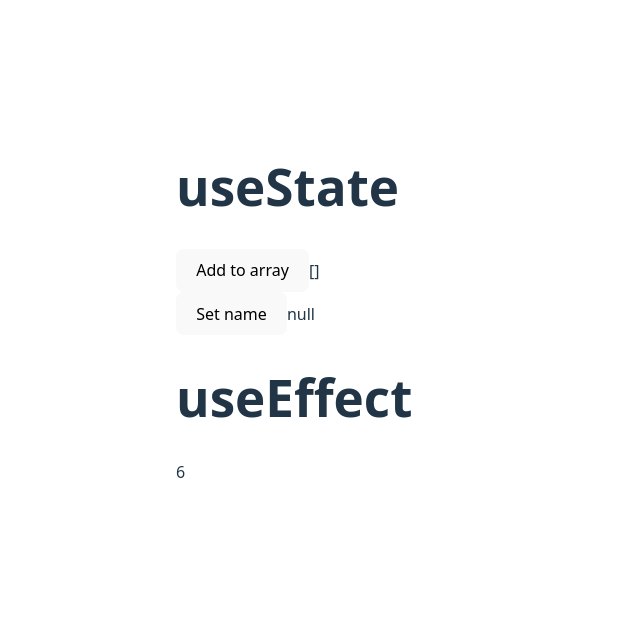
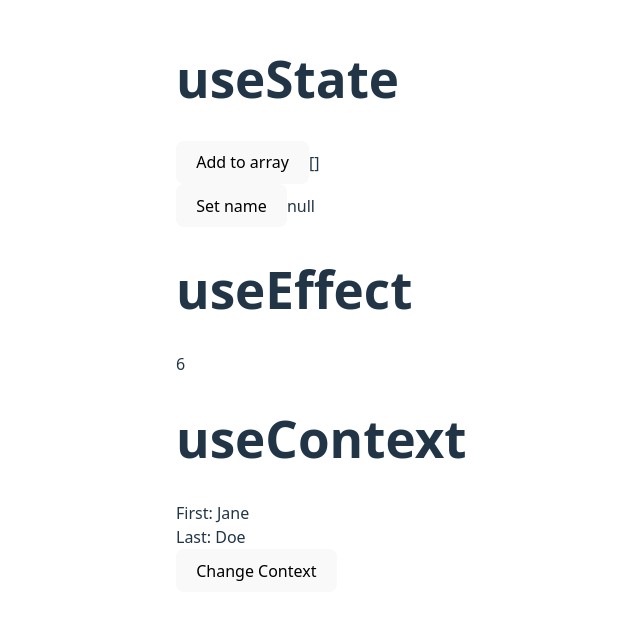
Before and after one commit to LHH2904/ReactHook-TypeScript, a React (Vite) app: page / in a window 1280 px wide. Shown: the part 112-732 px from the top of the page, without its empty margins (64-704 px from the left). Built offline with nearby package versions, Linux system fonts and the light colour scheme.

Commit message:
useContext

```diff
--- a/src/App.tsx
+++ b/src/App.tsx
@@ -1,5 +1,6 @@
 import UseState from "./components/UseState.tsx";
 import UseEffect from "./components/UseEffect.tsx";
+import UseContext from "./components/UseContext.tsx";
 
 
 function App() {
@@ -12,6 +13,8 @@ function App() {
           <UseState/>
           <h1>useEffect</h1>
           <UseEffect/>
+          <h1>useContext</h1>
+          <UseContext/>
       </div>
     </>
   )
--- /dev/null
+++ b/src/components/UseContext.tsx
@@ -0,0 +1,34 @@
+import {useContext, useState} from 'react';
+import UserContext, { UserState } from '../context/store'
+
+function Consumer() {
+    const user = useContext<UserState>(UserContext);
+
+    return (
+        <div>
+            <div>First: {user.first}</div>
+            <div>Last: {user.last}</div>
+        </div>
+    )
+}
+
+function UseContext() {
+    const [user, setUser] = useState<UserState>({
+        first: "Jane",
+        last: "Doe",
+    });
+
+    return (
+        <UserContext.Provider value={user}>
+            <Consumer/>
+            <button onClick={() => setUser({
+                first: "Hieu",
+                last: "Le",
+            })}>
+                Change Context
+            </button>
+        </UserContext.Provider>
+    );
+}
+
+export default UseContext;
--- /dev/null
+++ b/src/context/store.ts
@@ -0,0 +1,12 @@
+import { createContext } from "react";
+
+const initialState = {
+    first: "Jack",
+    last: "Ben",
+};
+
+export type UserState = typeof initialState;
+
+const context = createContext<typeof initialState>(initialState);
+
+export default context;
```
